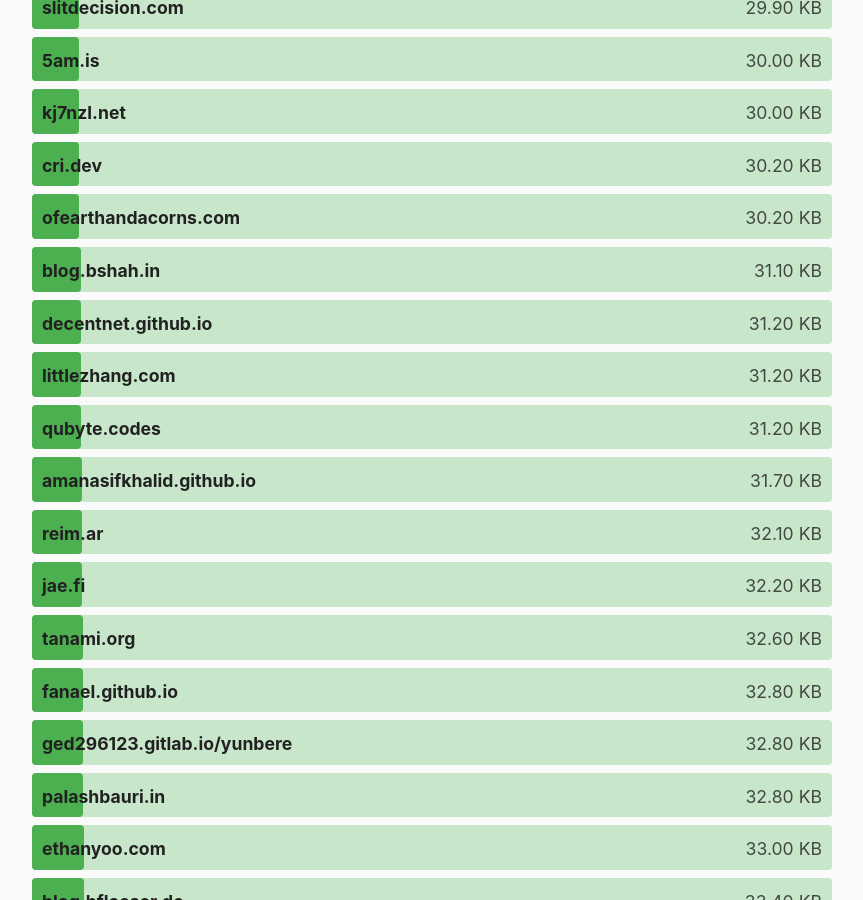
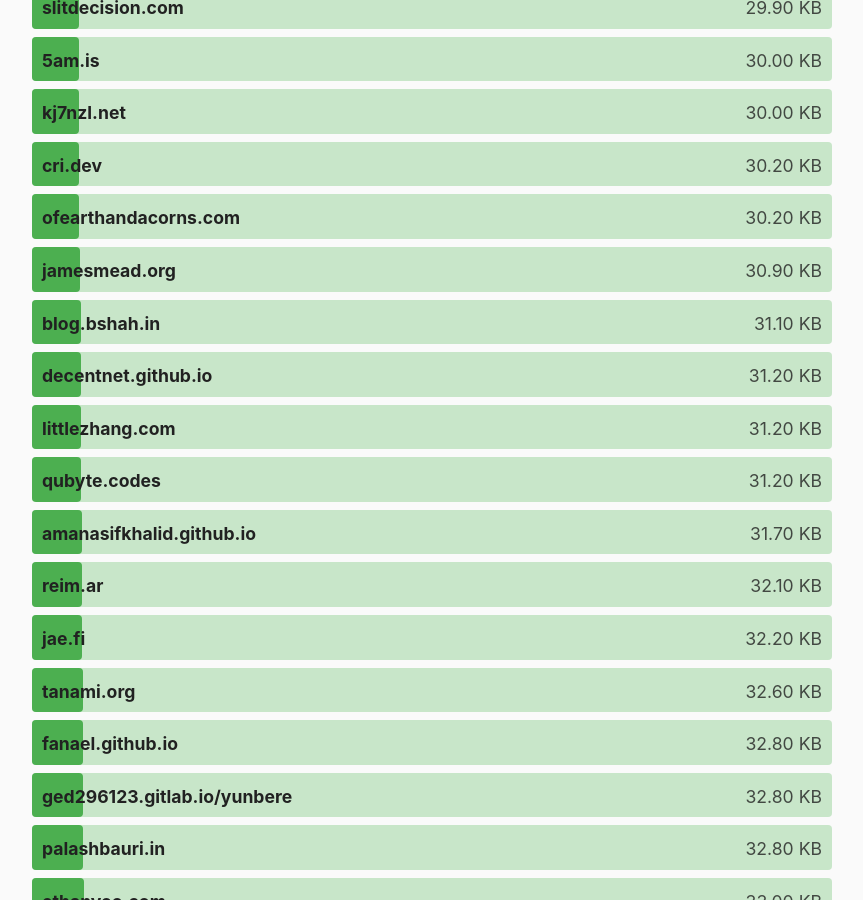
Before and after one commit to kevquirk/512kb.club, a Jekyll site: the page built from index.md, in a window 1280 px wide and 900 px high, scrolled down 10422 px. Shown: the whole window, without its empty margins (208-1071 px from the left). Built offline with Jekyll 4.4.1, drawn with Linux system fonts in a browser that asks for light colours.

Commit message:
Add jamesmead.org
GT Matrix results: https://gtmetrix.com/reports/jamesmead.org/Png0C5lT/

```diff
--- a/_data/sites.yml
+++ b/_data/sites.yml
@@ -1417,6 +1417,11 @@
   url: https://www.jakobmaier.at
   size: 5.13
   last_checked: 2022-01-29
+
+- domain: jamesmead.org
+  url: http://jamesmead.org/
+  size: 30.9
+  last_checked: 2023-05-19
 
 - domain: jamesst.one
   url: https://jamesst.one
```
